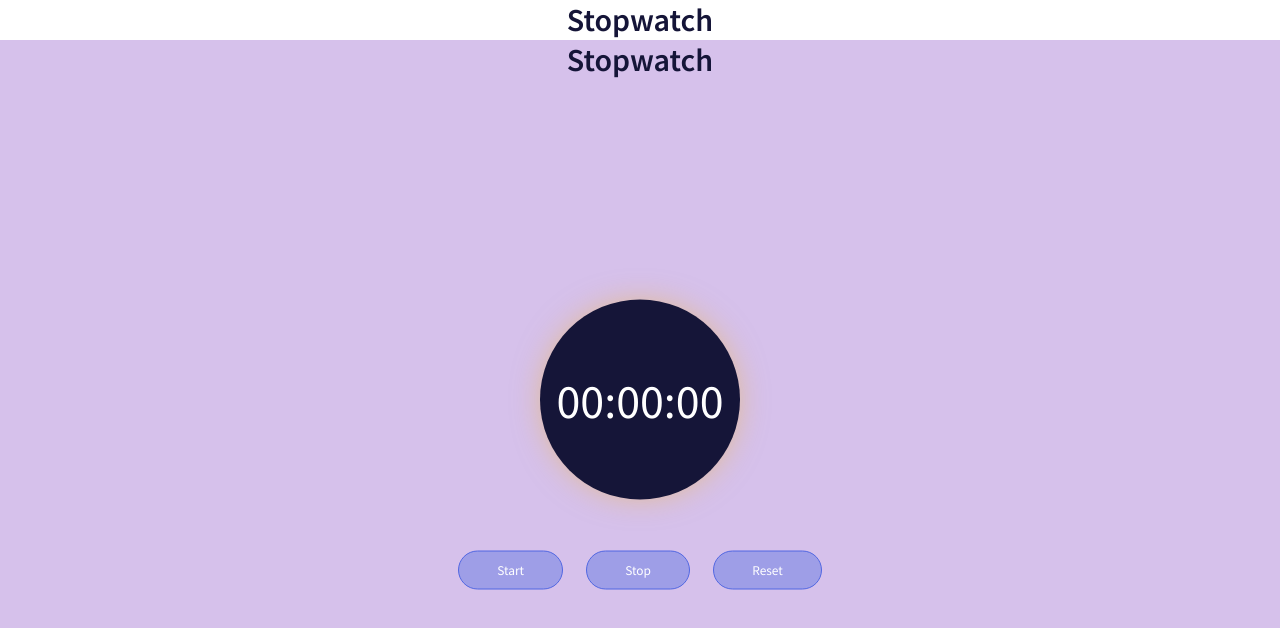
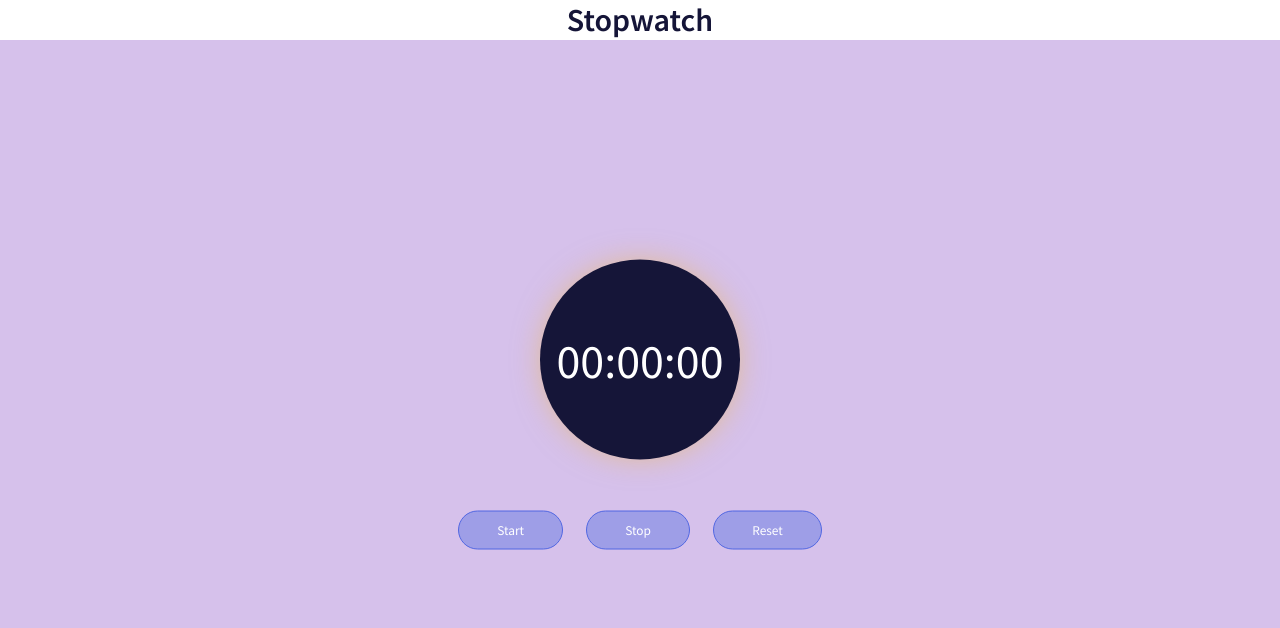
Before and after one commit to sakter0001/stopwatch, a plain HTML site: page index.html in a window 1280 px wide. Drawn offline with Linux system fonts and the light colour scheme.

Commit message:
Update index.html

```diff
--- a/index.html
+++ b/index.html
@@ -9,7 +9,6 @@
 <body>
     <h1>Stopwatch</h1>
     <div class="container">
-        <h1> Stopwatch </h1>
         <div class="wrapper">
 
             <p>
```
